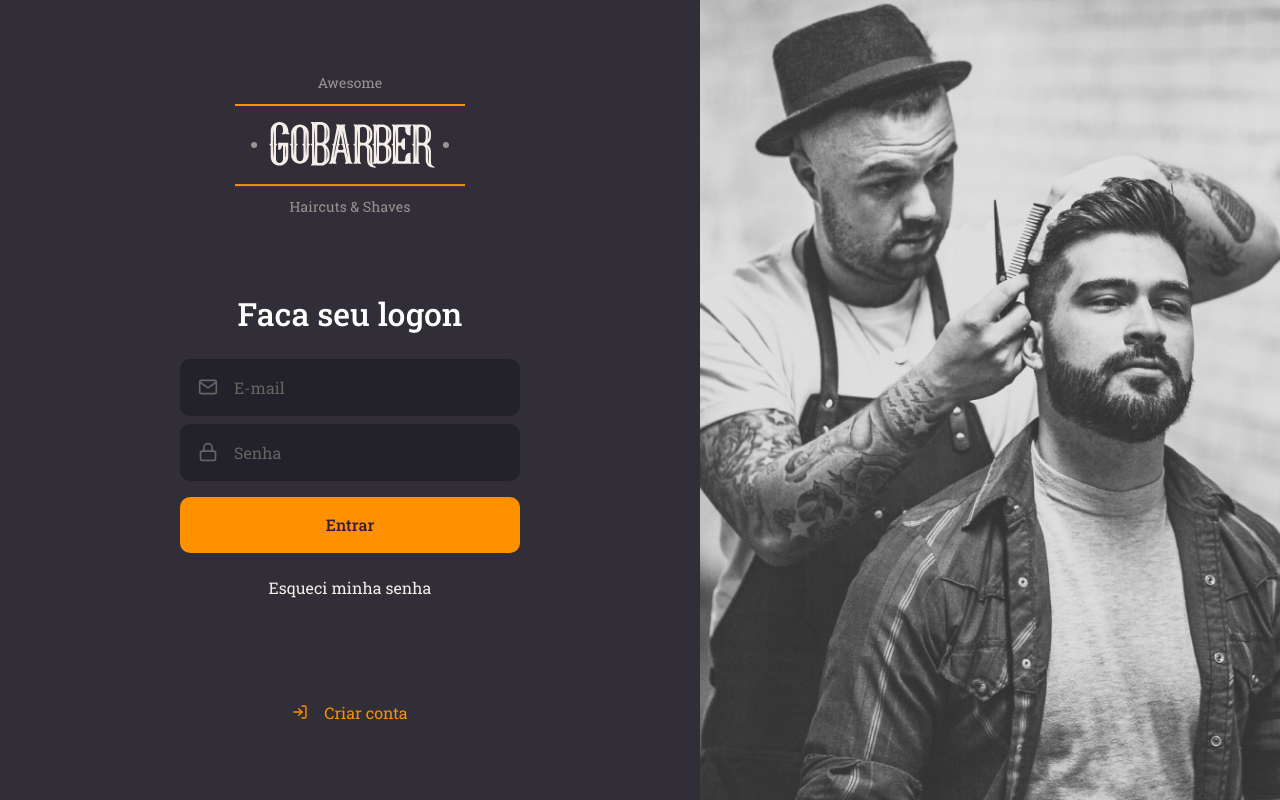
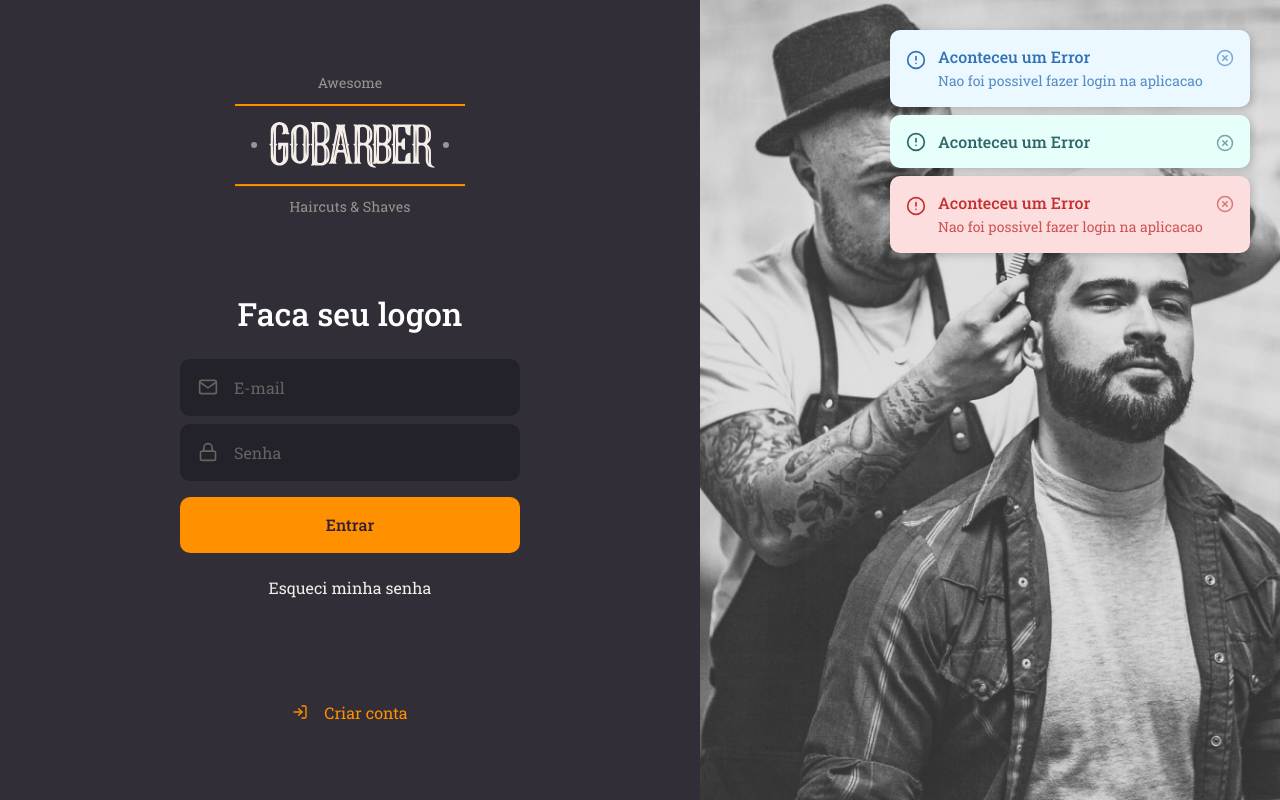
Before and after one commit to AdsonTanajura/GoBarber, a React (Create React App) app: page / in a window 1280 px wide. Built offline with nearby package versions, Linux system fonts and the light colour scheme.

Commit message:
adiciona a estrutura de Toasts

```diff
--- a/src/App.tsx
+++ b/src/App.tsx
@@ -7,12 +7,14 @@
 // import SingnUp from './pages/SigninUp';
 
 import { AuthProvider } from './hooks/AuthContext';
+import ToastContainer from './components/ToastContainer';
 
 const App: React.FC = () => (
   <StyleSheetManager shouldForwardProp={customIsPropValid}>
     <AuthProvider >
     <SingnIn />
     </AuthProvider>
+    <ToastContainer />
     <GlobalStyles />
   </StyleSheetManager>
 
--- /dev/null
+++ b/src/components/ToastContainer/index.tsx
@@ -0,0 +1,53 @@
+import React from "react";
+
+import { Container, Toast } from './styles';
+import { FiAlertCircle, FiXCircle } from 'react-icons/fi';
+
+const ToastContainer:React.FC = () => {
+
+    return (
+
+        <Container>
+            <Toast hasDescription>
+                <FiAlertCircle size={20}/>
+
+                <div>
+                    <strong>Aconteceu um Error</strong>
+                    <p>Nao foi possivel fazer login na aplicacao</p>
+                </div>
+
+                <button type="button">
+                    <FiXCircle size={18}/>
+                </button>
+            </Toast>
+
+            <Toast type="success" hasDescription={false}>
+                <FiAlertCircle size={20}/>
+
+                <div>
+                    <strong>Aconteceu um Error</strong>
+                </div>
+
+                <button type="button">
+                    <FiXCircle size={18}/>
+                </button>
+            </Toast>
+
+            <Toast type="error" hasDescription>
+                <FiAlertCircle size={20}/>
+
+                <div>
+                    <strong>Aconteceu um Error</strong>
+                    <p>Nao foi possivel fazer login na aplicacao</p>
+                </div>
+
+                <button type="button">
+                    <FiXCircle size={18}/>
+                </button>
+            </Toast>
+        </Container>
+
+    )
+};
+
+export default ToastContainer;
--- /dev/null
+++ b/src/components/ToastContainer/styles.ts
@@ -0,0 +1,79 @@
+import styled, {css} from "styled-components";
+
+interface ToastProps {
+    type?: 'success' | 'error' | 'info';
+    hasDescription: boolean;
+}
+
+const toastTypeVariations = {
+    info: css`
+        background: #ebf8ff;
+        color: #3172b7;
+    `,
+
+    success: css`
+        background: #e6fffa;
+        color: #2e656a;
+    `,
+    error: css`
+        background: #fddede;
+        color: #c53030;
+    `,
+}
+
+export const Container = styled.div`
+    position: absolute;
+    right: 0;
+    top: 0;
+    padding: 30px;
+    overflow: hidden;
+`;
+
+export const Toast = styled.div<ToastProps>`
+    width: 360px;
+
+    position: relative;
+    padding: 16px 30px 16px 16px;
+    border-radius: 10px;
+    box-shadow: 2px 2px 8px rgba(0, 0, 0, 0.2);
+
+    display: flex;
+
+    & + div {
+        margin-top: 8px;
+    }
+
+    ${props => toastTypeVariations[props.type || 'info']}
+
+    > svg {
+        margin: 4px 12px 0 0;
+    }
+    div {
+        flex: 1;
+        p {
+            margin-top: 4px;
+            font-size: 14px;
+            opacity: 0.8;
+            line-height: 20px;
+        }
+    }
+
+    button {
+        position: absolute;
+        right: 16px;
+        top: 19px;
+        opacity: 0.6;
+        border: 0;
+        background: transparent;
+        color: inherit;
+    }
+
+    ${props => !props.hasDescription && css`
+        align-items: center;
+
+        svg {
+            margin-top: 0;
+
+        }
+    `}
+`;
```
